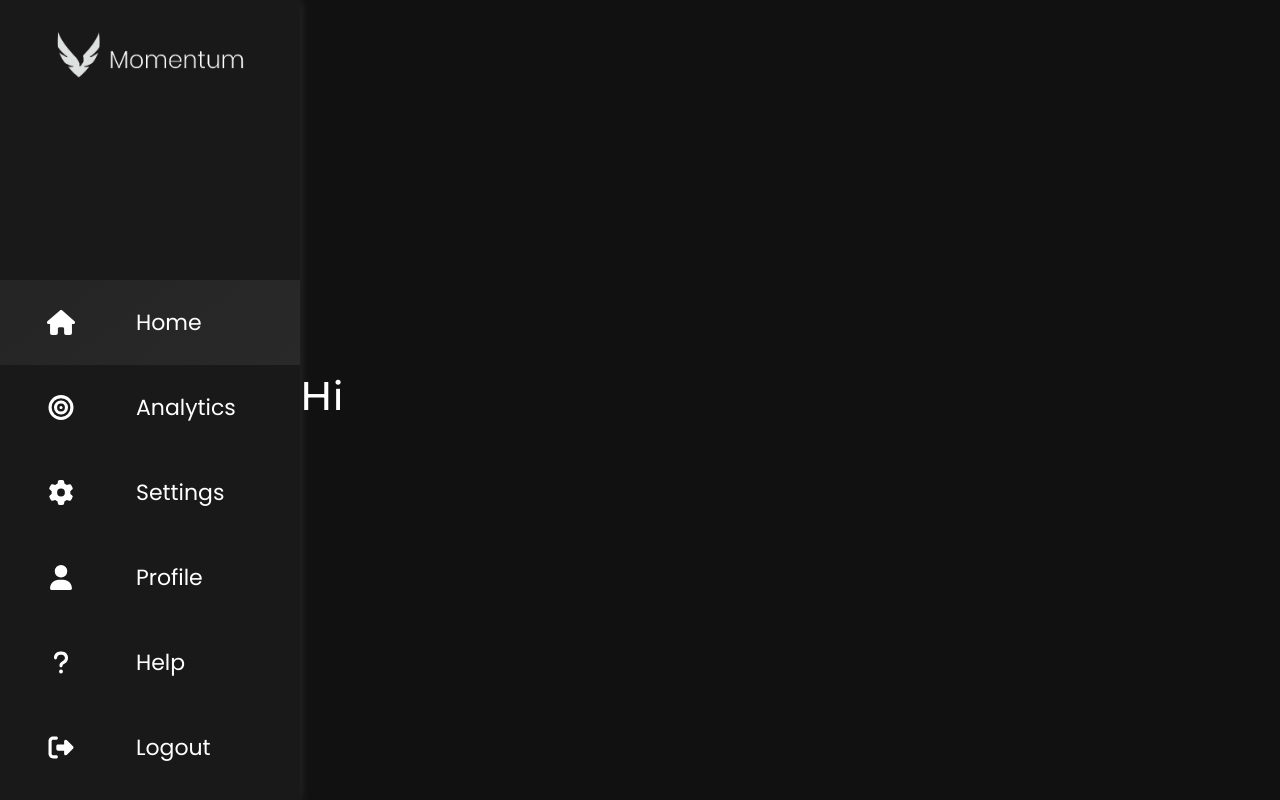
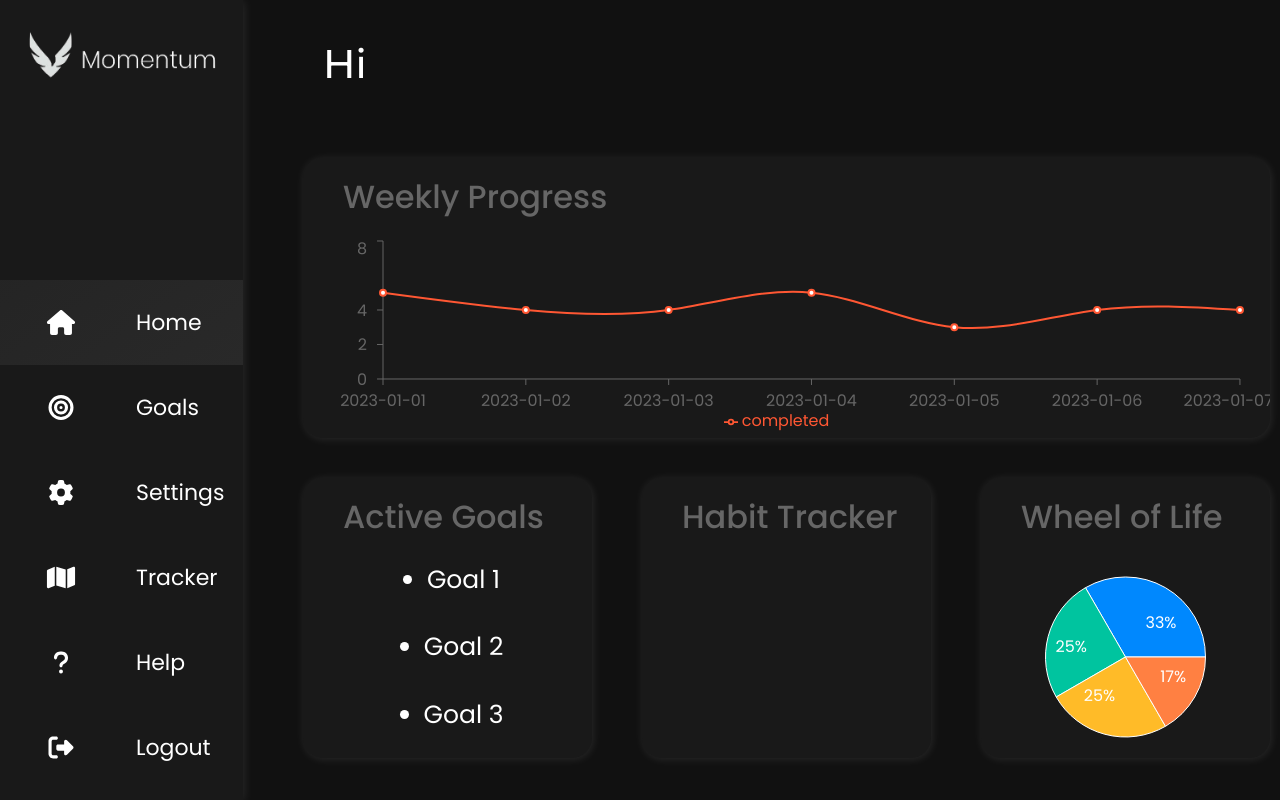
Before and after one commit to MeierAlexis/Momentum, a React (Vite) app in the folder client/: page /dashboard in a window 1280 px wide. Built offline with nearby package versions, Linux system fonts and the light colour scheme.

Commit message:
Dashboard Charts added

```diff
--- a/client/package.json
+++ b/client/package.json
@@ -27,6 +27,7 @@
     "react-router": "6.15.0",
     "react-router-dom": "6.15.0",
     "react-tsparticles": "2.12.2",
+    "recharts": "^2.15.0",
     "tsparticles": "3.7.1"
   },
   "devDependencies": {
--- /dev/null
+++ b/client/src/components/ChartProgression.tsx
@@ -0,0 +1,51 @@
+import React from "react";
+import {
+  LineChart,
+  Line,
+  XAxis,
+  YAxis,
+  Tooltip,
+  Legend,
+  ResponsiveContainer,
+} from "recharts";
+
+// Definimos el tipo de cada punto de datos
+type DataPoint = {
+  date: string;
+  completed: number;
+};
+
+// Definimos las props que el componente acepta
+interface LineChartExampleProps {
+  data: DataPoint[];
+}
+
+export const ChartProgression: React.FC<LineChartExampleProps> = ({ data }) => {
+  return (
+    <div style={{ width: "100%", height: 250 }}>
+      <ResponsiveContainer>
+        <LineChart
+          data={data}
+          margin={{
+            top: 5,
+            right: 30,
+            left: 20,
+            bottom: 5,
+          }}
+        >
+          <XAxis dataKey="date" tickMargin={10} />
+          <YAxis tickMargin={10} />
+          <Tooltip />
+          <Legend />
+          <Line
+            type="natural"
+            dataKey="completed"
+            stroke="#ff5733"
+            strokeWidth={2}
+            activeDot={{ r: 10 }}
+          />
+        </LineChart>
+      </ResponsiveContainer>
+    </div>
+  );
+};
--- /dev/null
+++ b/client/src/components/CustomPieChart.tsx
@@ -0,0 +1,76 @@
+import React from "react";
+import { PieChart, Pie, Cell, ResponsiveContainer } from "recharts";
+
+// Tipo para los puntos de datos
+type DataPoint = {
+  name: string;
+  value: number;
+};
+
+interface PieChartProps {
+  data: DataPoint[];
+  colors?: string[]; // Opcional: si se quiere pasar colores personalizados
+}
+
+const RADIAN = Math.PI / 180;
+
+// Función para personalizar las etiquetas dentro del gráfico
+const renderCustomizedLabel = ({
+  cx,
+  cy,
+  midAngle,
+  innerRadius,
+  outerRadius,
+  percent,
+}: {
+  cx: number;
+  cy: number;
+  midAngle: number;
+  innerRadius: number;
+  outerRadius: number;
+  percent: number;
+  index: number;
+}) => {
+  const radius = innerRadius + (outerRadius - innerRadius) * 0.5;
+  const x = cx + radius * Math.cos(-midAngle * RADIAN);
+  const y = cy + radius * Math.sin(-midAngle * RADIAN);
+
+  return (
+    <text
+      x={x}
+      y={y}
+      fill="white"
+      textAnchor={x > cx ? "start" : "end"}
+      dominantBaseline="central"
+    >
+      {`${(percent * 100).toFixed(0)}%`}
+    </text>
+  );
+};
+
+// Componente PieChart que recibe los datos y colores como props
+export const CustomPieChart: React.FC<PieChartProps> = ({
+  data,
+  colors = ["#0088FE", "#00C49F", "#FFBB28", "#FF8042"],
+}) => {
+  return (
+    <ResponsiveContainer width="100%" height="100%">
+      <PieChart width={400} height={400}>
+        <Pie
+          data={data}
+          cx="50%"
+          cy="50%"
+          labelLine={false}
+          label={renderCustomizedLabel}
+          outerRadius={80}
+          fill="#8884d8"
+          dataKey="value"
+        >
+          {data.map((entry, index) => (
+            <Cell key={`cell-${index}`} fill={colors[index % colors.length]} />
+          ))}
+        </Pie>
+      </PieChart>
+    </ResponsiveContainer>
+  );
+};
--- a/client/src/pages/Dashboard.tsx
+++ b/client/src/pages/Dashboard.tsx
@@ -5,12 +5,30 @@ import {
   faBullseye,
   faGear,
   faHome,
+  faMap,
   faQuestion,
   faRightFromBracket,
-  faUser,
 } from "@fortawesome/free-solid-svg-icons";
+import { ChartProgression } from "../components/ChartProgression.tsx";
+import { CustomPieChart } from "../components/CustomPieChart.tsx";
 
 export function Dashboard() {
+  const initialData = [
+    { date: "2023-01-01", completed: 5 },
+    { date: "2023-01-02", completed: 4 },
+    { date: "2023-01-03", completed: 4 },
+    { date: "2023-01-04", completed: 5 },
+    { date: "2023-01-05", completed: 3 },
+    { date: "2023-01-06", completed: 4 },
+    { date: "2023-01-07", completed: 4 },
+  ];
+
+  const data = [
+    { name: "Group A", value: 400 },
+    { name: "Group B", value: 300 },
+    { name: "Group C", value: 300 },
+    { name: "Group D", value: 200 },
+  ];
   return (
     <div className="Dashboard">
       <div className="SideBar">
@@ -28,7 +46,7 @@ export function Dashboard() {
             isSelected
           />
           <NavButton
-            text="Analytics"
+            text="Goals"
             colorText="white"
             width="100%"
             icon={<FontAwesomeIcon icon={faBullseye} size="lg" />}
@@ -41,10 +59,10 @@ export function Dashboard() {
           />
 
           <NavButton
-            text="Profile"
+            text="Tracker"
             colorText="white"
             width="100%"
-            icon={<FontAwesomeIcon icon={faUser} size="lg" />}
+            icon={<FontAwesomeIcon icon={faMap} size="lg" />}
           />
           <NavButton
             text="Help"
@@ -63,6 +81,29 @@ export function Dashboard() {
 
       <div className="Analytics">
         <h1>Hi {sessionStorage.getItem("name")}</h1>
+        <div className="AnalyticsContainer1">
+          <div className="SquareDashboard WeeklyProgress">
+            <h2>Weekly Progress</h2>
+            <ChartProgression data={initialData} />
+          </div>
+        </div>
+        <div className="AnalyticsContainer2">
+          <div className="SquareDashboard ViewActiveGoals">
+            <h2>Active Goals</h2>
+            <ul className="GoalList">
+              <li className="Goal">Goal 1</li>
+              <li className="Goal">Goal 2</li>
+              <li className="Goal">Goal 3</li>
+            </ul>
+          </div>
+          <div className="SquareDashboard ViewHabitTracker">
+            <h2>Habit Tracker</h2>
+          </div>
+          <div className="SquareDashboard ViewWheelofLife">
+            <h2>Wheel of Life</h2>
+            <CustomPieChart data={data} />
+          </div>
+        </div>
       </div>
     </div>
   );
--- a/client/src/styles/Dashboard.css
+++ b/client/src/styles/Dashboard.css
@@ -1,7 +1,7 @@
 .Dashboard {
   display: flex;
   flex-direction: row;
-  padding: 0px;
+  padding: 0;
   height: 100vh;
   background: #111;
   font-family: "Montserrat", sans-serif;
@@ -11,22 +11,38 @@
 }
 
 .Dashboard img {
-  padding: auto;
-  margin-bottom: 200px;
-  margin-top: 30px;
+  margin: 30px auto 200px auto; /* Centrado vertical con margenes */
 }
 
 .SideBar {
   display: flex;
   flex-direction: column;
-  padding: 0px;
+  padding: 0;
   width: 300px;
   height: 100vh;
-
   background: #191919;
-  font-family: "Montserrat", sans-serif;
+  font-family: "Poppins", sans-serif;
   align-items: center;
   box-shadow: 1px 1px 10px rgba(255, 255, 255, 0.1);
+}
+
+.SquareDashboard {
+  display: flex;
+  flex-direction: column;
+  padding: 0;
+  height: 35vh;
+  margin-left: 50px;
+  background: #191919;
+  font-family: "Poppins", sans-serif;
+  box-shadow: 1px 1px 10px rgba(255, 255, 255, 0.1);
+  border-radius: 20px;
+  color: #666;
+}
+
+.SquareDashboard h2 {
+  text-align: left;
+  margin: 20px 0;
+  padding-left: 40px;
 }
 
 .ButtonsNav {
@@ -36,3 +52,52 @@
   justify-content: center;
   margin-bottom: auto;
 }
+
+.Analytics {
+  width: 100%;
+  display: flex;
+  flex-direction: column;
+  height: 100%;
+}
+
+.Analytics h1 {
+  text-align: left;
+  margin: 40px 0 60px 80px;
+}
+
+.AnalyticsContainer1,
+.AnalyticsContainer2 {
+  display: flex;
+  flex-direction: row;
+  justify-content: center;
+  align-items: center;
+  margin: 10px;
+}
+
+.AnalyticsContainer1 .SquareDashboard,
+.AnalyticsContainer2 .SquareDashboard {
+  display: flex;
+
+  width: 100%;
+  margin-bottom: 20px;
+}
+
+.AnalyticsContainer2 .GoalList {
+  display: flex;
+  flex-direction: column;
+  gap: 30px;
+  width: 100%;
+  margin-bottom: 20px;
+  border-radius: 10px;
+  font-size: 25px;
+  justify-content: center;
+  align-items: center;
+  color: #fff;
+  text-decoration: none;
+  height: 100%;
+  overflow: scroll;
+}
+
+.AnalyticsContainer2 .GoalList::-webkit-scrollbar {
+  width: 10px;
+}
```
Also changed, not shown: 1 other file (tests, documents, lock files or other folders).
